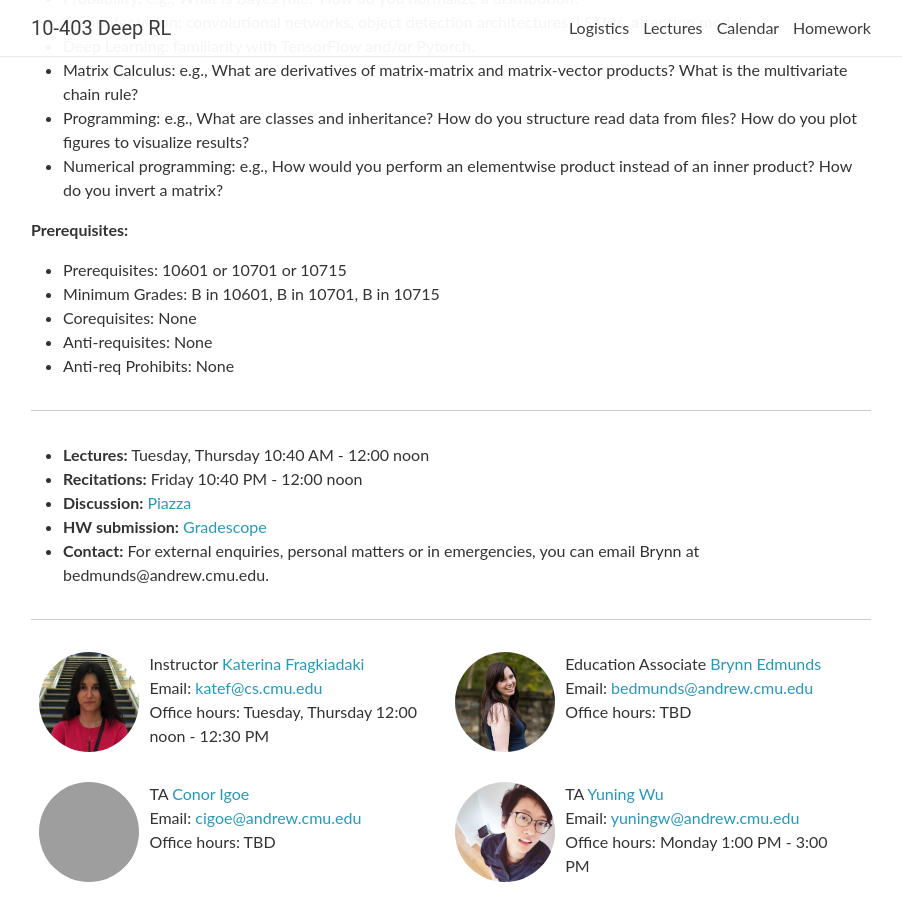
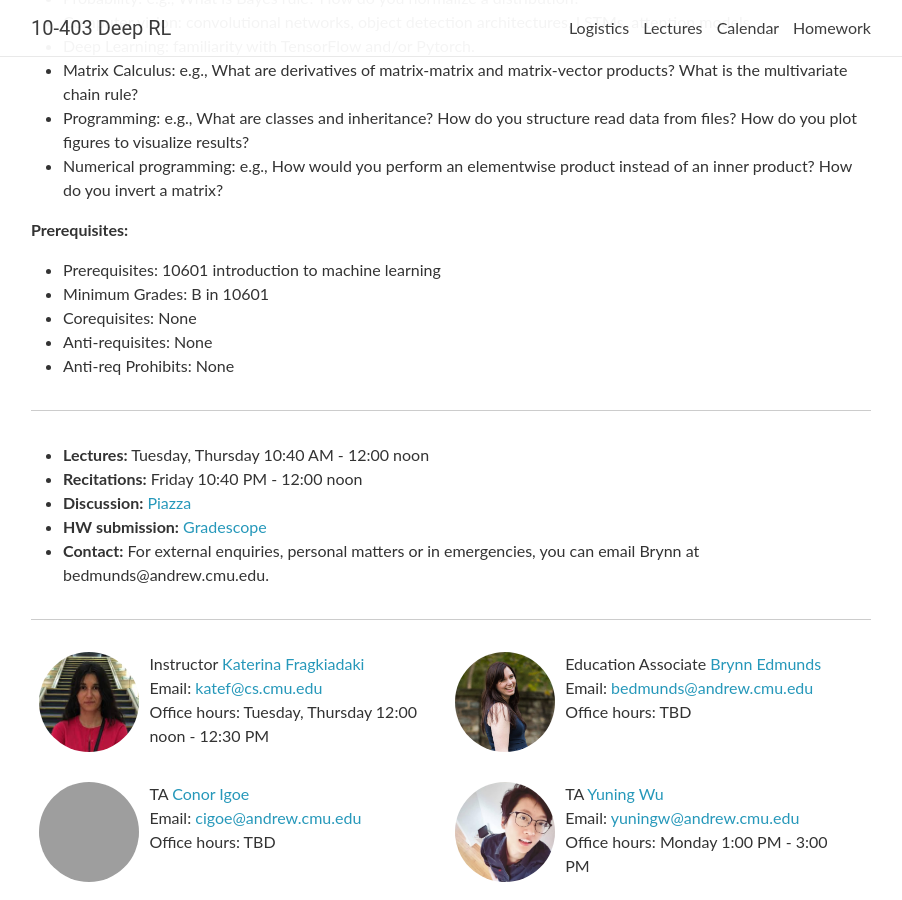
Before and after one commit to cmudeeprl/403_website, a Jekyll site: the page built from _pages/about.md, in a window 1280 px wide and 900 px high, scrolled down 687 px, cut to the strip 0-900 px from the top of the window. Shown: the whole strip, without its empty margins (189-1091 px from the left). Built offline with Jekyll 4.4.1, drawn with Linux system fonts in a browser that asks for light colours; nearby versions of some CDN libraries; comment, search, counter and statistics services are not loaded; grey boxes are pictures that could not be loaded.

Commit message:
fix: change prerequisite

```diff
--- a/_pages/about.md
+++ b/_pages/about.md
@@ -29,8 +29,8 @@ Students should have a solid understanding of the following areas
 - Numerical programming: e.g., How would you perform an elementwise product instead of an inner product? How do you invert a matrix?
 
 **Prerequisites:**
-- Prerequisites: 10601 or 10701 or 10715
-- Minimum Grades: B in 10601, B in 10701, B in 10715
+- Prerequisites: 10601 introduction to machine learning
+- Minimum Grades: B in 10601
 - Corequisites: None
 - Anti-requisites: None
 - Anti-req Prohibits: None
```
